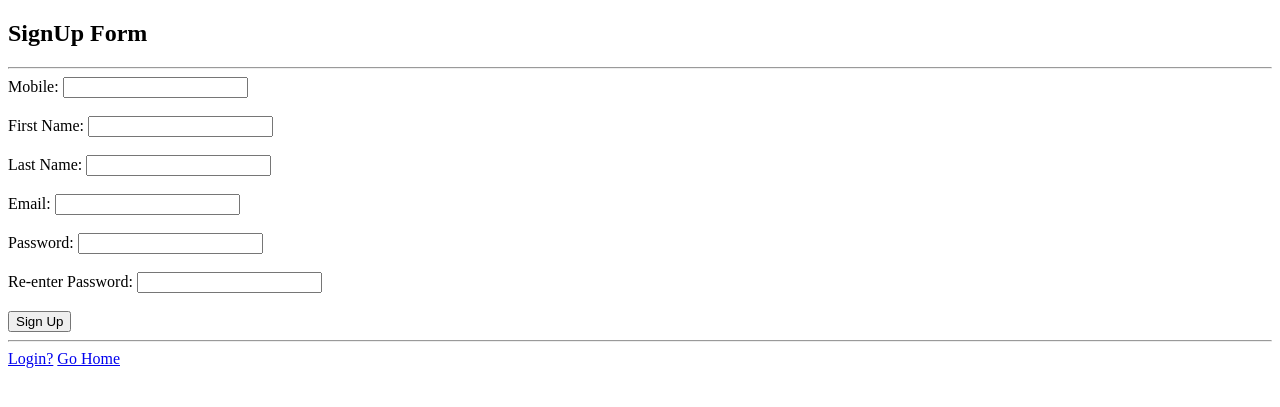
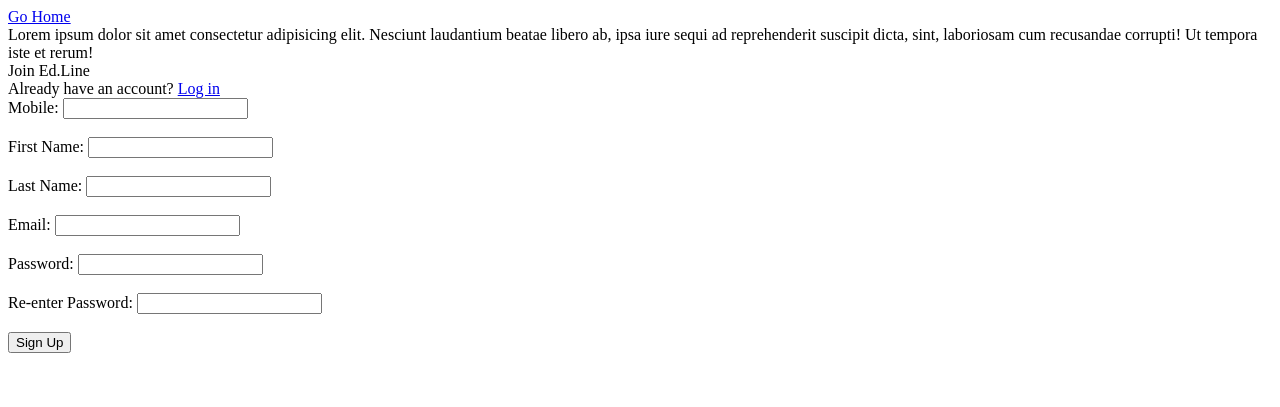
Before and after one commit to bcd-kushal/Ed.Line, a Django app: page /signup/ in a window 1280 px wide. Shown: the top 407 px of the page. Run offline with Django 4.2, Linux system fonts and the light colour scheme.

Commit message:
Add files via upload

```diff
--- a/learner-site/app/templates/src/auth/_base_structure.html
+++ b/learner-site/app/templates/src/auth/_base_structure.html
@@ -8,16 +8,90 @@
 </head>
 <body>
 
-    <h2>
-        {% if login %}
-            Login Form
-        {% endif %}
 
-        {% if signup %}
-            SignUp Form
-        {% endif %}
-    </h2>
-    <hr>
+
+
+
+    <div class="authContainer">
+
+
+
+
+
+
+
+        <div class="leftPrettyAuthSection">
+
+
+            <div class="authBackButton">
+                <a href="/">Go Home</a>
+            </div>
+
+            <div class="actualPrettyAuthBox">
+
+
+                <div class="authPic">
+
+                </div>
+
+
+
+                <div class="authBlaBla">
+                    Lorem ipsum dolor sit amet consectetur adipisicing elit. Nesciunt laudantium beatae libero ab, ipsa iure sequi ad reprehenderit suscipit dicta, sint, laboriosam cum recusandae corrupti! Ut tempora iste et rerum!
+                </div>
+
+
+
+            </div>
+
+
+
+
+        </div>
+
+
+
+
+
+        <div class="rightPrettyAuthSection">
+
+
+            <div class="authTitle">
+                {% if login %}
+                    Login
+                {% endif %}
+
+                {% if signup %}
+                    Join Ed.Line
+                {% endif %}
+            </div>
+
+
+            <div class="authSubtitle">
+                {% if login %}
+                    or <a href="/signup/">create a free account</a>
+                {% endif %}
+
+                {% if signup %}
+                    Already have an account? <a href="/login/">Log in</a>
+                {% endif %}
+            </div>
+
+
+
+
+        </div>
+
+
+
+
+    </div>
+
+
+
+
+
+
     {% if login %}
     <form action="/login/" method="post">
         {% csrf_token %}
@@ -27,10 +101,53 @@
         <br>
         <button type="submit" onclick="return isSignAllowed()">Log In</button> <div class="errMsgTotal"></div>
     </form>
-    <hr>
-    <a href="/signup/">SignUp?</a>
-    <a href="/">Go Home</a>
+    {% endif %}
 
+
+
+
+    {% if signup %}
+    <form action="/signup/" method="post">
+        {% csrf_token %}
+        Mobile: <input type="text" name="{{ SF.user.name }}" id="{{ SF.user.id_for_label }}" value="{{ SF.user.value | default:'' }}"> <div class="errMsgMobile"></div>
+        <br>
+        First Name: <input type="text" name="{{ SF.fname.name }}" id="{{ SF.fname.id_for_label }}" value="{{ SF.fname.value | default:'' }}"> <div class="errMsgFName"></div>
+        <br>
+        Last Name: <input type="text" name="{{ SF.lname.name }}" id="{{ SF.lname.id_for_label }}" value="{{ SF.lname.value | default:'' }}"> <div class="errMsgLName"></div>
+        <br>
+        Email: <input type="email" name="{{ SF.email.name }}" id="{{ SF.email.id_for_label }}" value="{{ SF.email.value | default:'' }}"> <div class="errMsgEmail"></div>
+        <br>
+        Password: <input type="password" name="{{ SF.pass1.name }}" id="{{ SF.pass1.id_for_label }}" value="{{ SF.pass1.value | default:'' }}"> <div class="errMsgPass"></div>
+        <br>
+        Re-enter Password: <input type="password" name="pass2" id="pass2"> <div class="errMsgConfirmPass"></div>
+        <br>
+
+        <button type="submit" onclick="return isSignAllowed()">Sign Up</button> <div class="errMsgTotal"></div>
+    </form>
+    {% endif %}
+
+
+
+
+
+
+
+
+
+
+
+
+
+
+
+
+
+
+
+
+
+
+    {% if login %}
     <script>
         const MOBILE_FIELD_VALUE_FROM_BACKEND_FOR_LOGIN = "{{ given_mobile }}";
         document.getElementById("{{ LF.username.id_for_label }}").value = MOBILE_FIELD_VALUE_FROM_BACKEND_FOR_LOGIN;
@@ -65,53 +182,18 @@
 
             if(LOGIN_ALLOWED){
                 ERR_MOB.textContent = "";
-                LOGIN_ALLOWED = true;
             } else {
                 ERR_MOB.style.color = "red";
                 ERR_MOB.textContent = "Invalid mobile number";
-                LOGIN_ALLOWED = false;
             }
-            return (LOGIN_ALLOWED)? true : false;
+            return LOGIN_ALLOWED;
         }
 
     </script>
     {% endif %}
 
 
-
-
-
-
-
-
-
-
-
-
-
-
     {% if signup %}
-    <form action="/signup/" method="post">
-        {% csrf_token %}
-        Mobile: <input type="text" name="{{ SF.user.name }}" id="{{ SF.user.id_for_label }}" value="{{ SF.user.value | default:'' }}"> <div class="errMsgMobile"></div>
-        <br>
-        First Name: <input type="text" name="{{ SF.fname.name }}" id="{{ SF.fname.id_for_label }}" value="{{ SF.fname.value | default:'' }}"> <div class="errMsgFName"></div>
-        <br>
-        Last Name: <input type="text" name="{{ SF.lname.name }}" id="{{ SF.lname.id_for_label }}" value="{{ SF.lname.value | default:'' }}"> <div class="errMsgLName"></div>
-        <br>
-        Email: <input type="email" name="{{ SF.email.name }}" id="{{ SF.email.id_for_label }}" value="{{ SF.email.value | default:'' }}"> <div class="errMsgEmail"></div>
-        <br>
-        Password: <input type="password" name="{{ SF.pass1.name }}" id="{{ SF.pass1.id_for_label }}" value="{{ SF.pass1.value | default:'' }}"> <div class="errMsgPass"></div>
-        <br>
-        Re-enter Password: <input type="password" name="pass2" id="pass2"> <div class="errMsgConfirmPass"></div>
-        <br>
-
-        <button type="submit" onclick="return isSignAllowed()">Sign Up</button> <div class="errMsgTotal"></div>
-    </form>
-    <hr>
-    <a href="/login/">Login?</a>
-    <a href="/">Go Home</a>
-
     <script>
         const MOBILE_FIELD_VALUE_FROM_BACKEND_FOR_SIGNUP = "{{ given_mobile }}";
         document.getElementById("{{ SF.user.id_for_label }}").value = MOBILE_FIELD_VALUE_FROM_BACKEND_FOR_SIGNUP;
@@ -252,8 +334,6 @@
     </script>
     {% endif %}
 
-    </h2>
-
 
 </body>
 </html>
```
